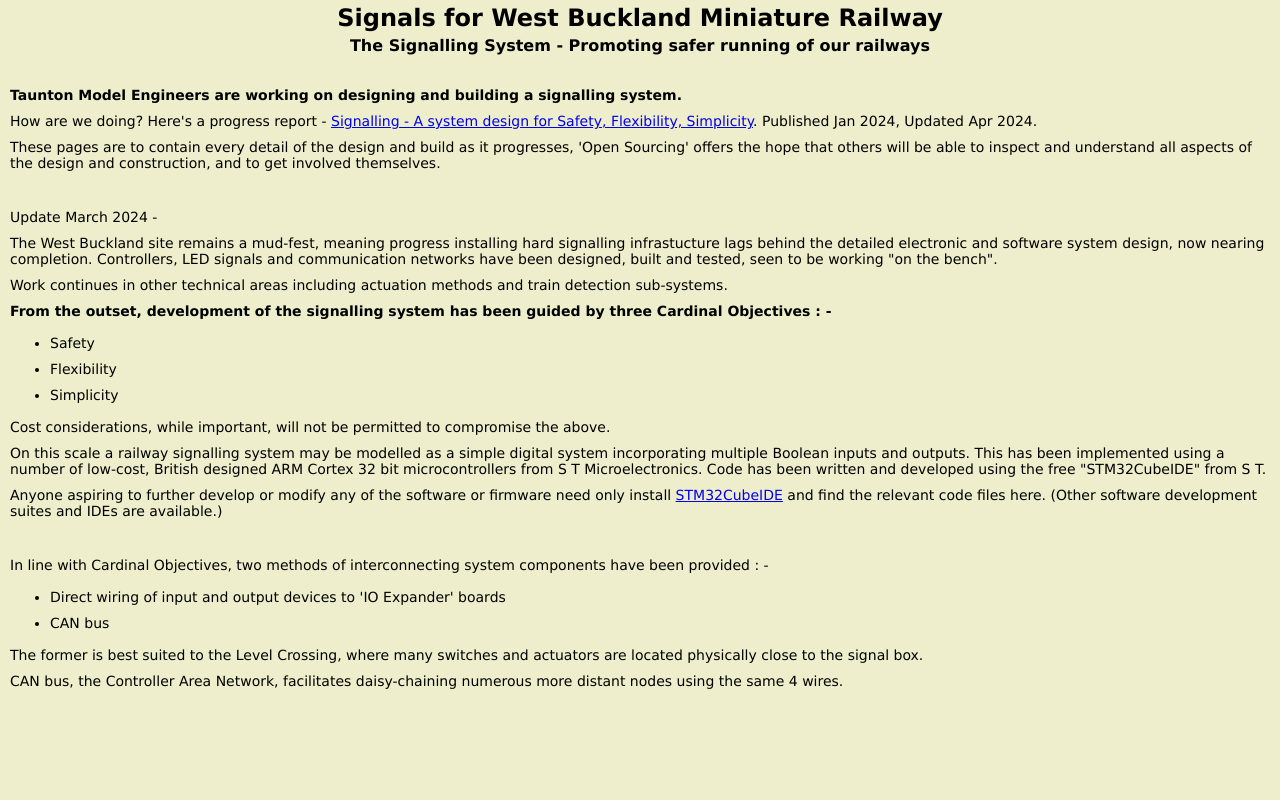
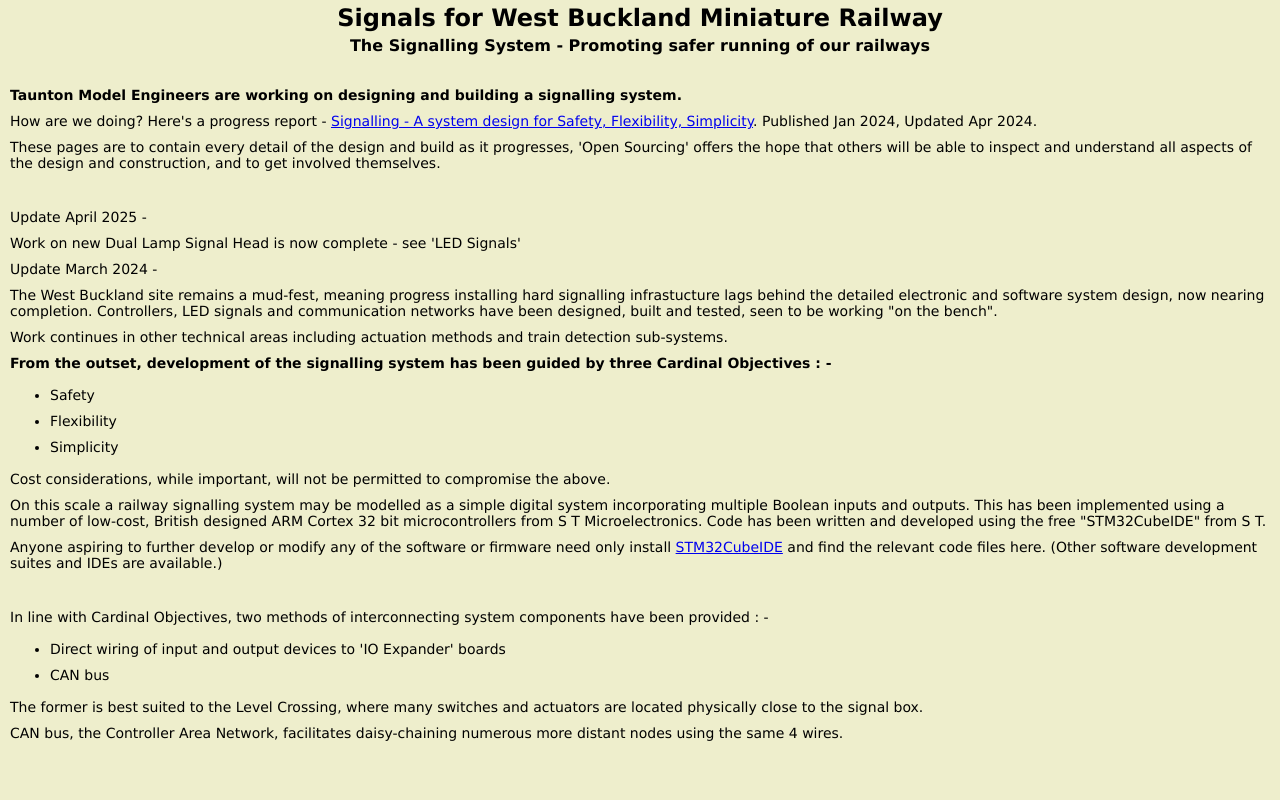
Before and after one commit to tauntonme/tauntonme.github.io, a plain HTML site: page home.html in a window 1280 px wide. Shown: the top 800 px of the page. Drawn offline with Linux system fonts and the light colour scheme.

Commit message:
Update home.html

```diff
--- a/home.html
+++ b/home.html
@@ -18,6 +18,8 @@
 <p>How are we doing? Here's a progress report - <a href="img/WBSigs 2024-04-29.pdf" target="_blank">Signalling - A system design for Safety, Flexibility, Simplicity</a>. Published Jan 2024, Updated Apr 2024.</p>
 <p>These pages are to contain every detail of the design and build as it progresses, 'Open Sourcing' offers the hope that others will be able to inspect and understand all aspects of the design and construction, and to get involved themselves.</p>
 <br />
+	<p>Update April 2025 - </p>
+	<p>Work on new Dual Lamp Signal Head is now complete - see 'LED Signals'</p>
 	<p>Update March 2024 - </p>
 <!--	<figure class="polnp" style="float:right; width: 12%;border:0">
 		<a target="_blank" href="img/4f7eaaa8.jpg">
```
